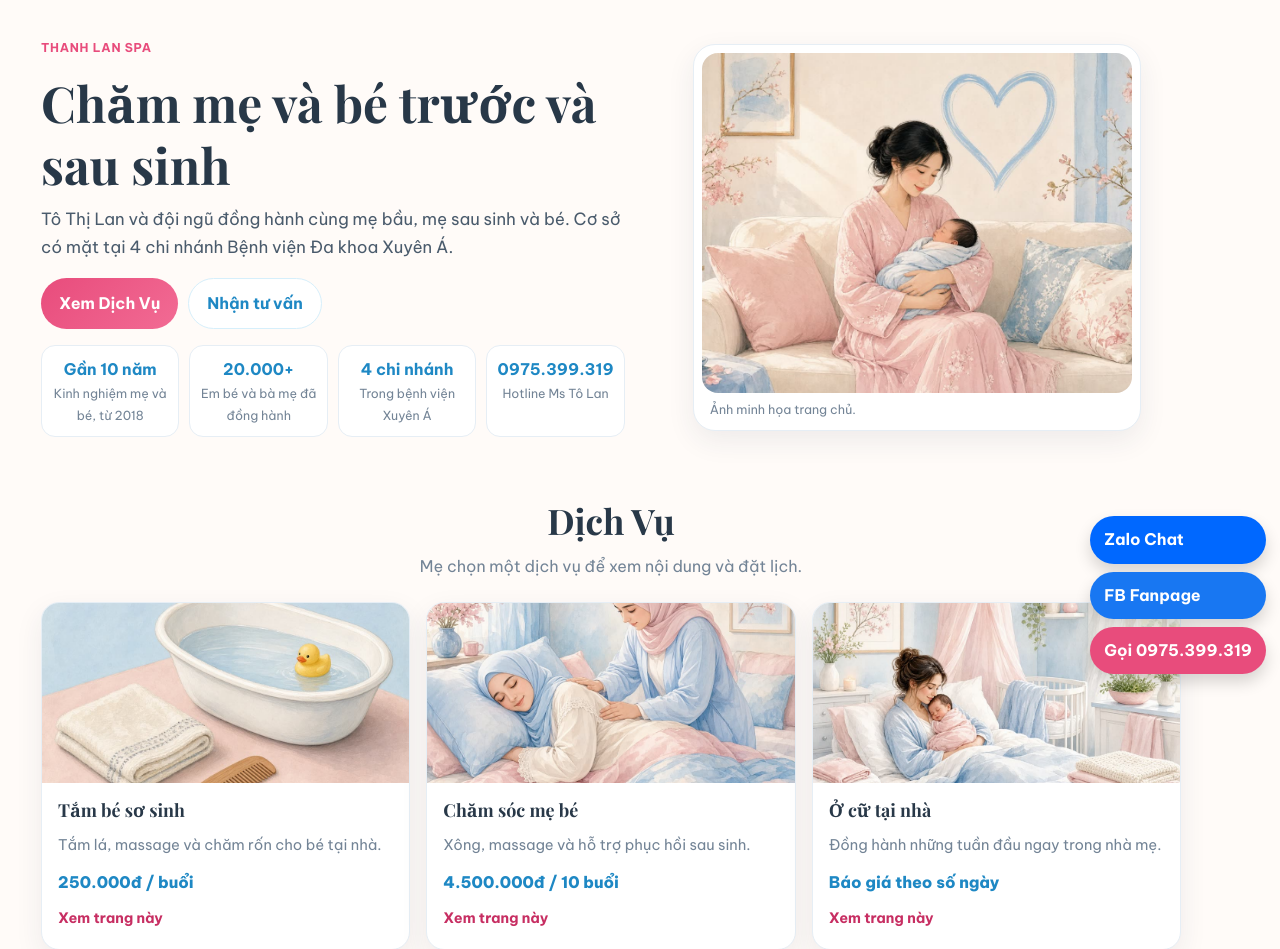
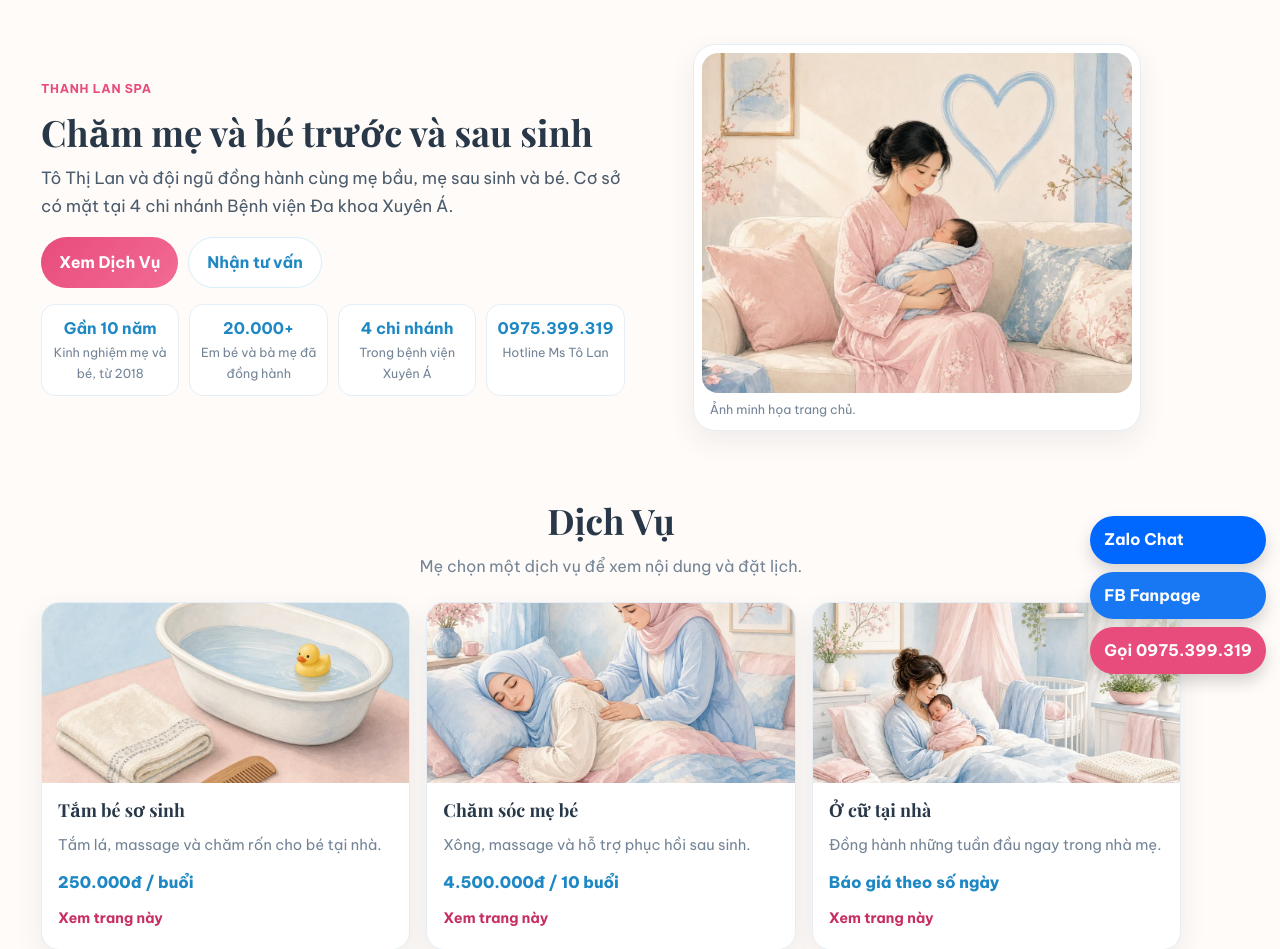
Before and after one commit to nguyennhuanhsp-art/Web_mebe, a PHP site: page / in a window 1280 px wide. Shown: the part 112-1061 px from the top of the page. Run offline with PHP 8.4, Linux system fonts and the light colour scheme.

Commit message:
Fit the homepage headline on one line.
The title scales with the text column so Chăm mẹ và bé trước và sau sinh stays on a single line.

Co-authored-by: nguyennhuanhsp-art <nguyennhuanhsp-art@users.noreply.github.com>

```diff
--- a/assets/site.css
+++ b/assets/site.css
@@ -102,8 +102,13 @@ main { padding-right: 58px; }
 
 .hero { padding: 28px 0 10px; }
 .hero-grid { display: grid; grid-template-columns: 1.05fr 0.95fr; gap: 28px; align-items: center; }
+.hero-grid > div:first-child { container-type: inline-size; }
 .kicker { color: var(--pink); font-weight: 700; letter-spacing: 0.06em; text-transform: uppercase; font-size: 0.76rem; }
-.hero h1 { font-size: clamp(2rem, 4vw, 3.1rem); }
+.hero h1 {
+  font-size: clamp(1.05rem, 6.2cqi, 2.3rem);
+  line-height: 1.15;
+  white-space: nowrap;
+}
 .lead { font-size: 1.05rem; }
 .actions { display: flex; flex-wrap: wrap; gap: 10px; margin: 16px 0; }
 .facts { display: grid; grid-template-columns: repeat(4, 1fr); gap: 10px; margin-top: 8px; }
--- a/wordpress/thanh-lan/functions.php
+++ b/wordpress/thanh-lan/functions.php
@@ -18,7 +18,7 @@ add_action('wp_enqueue_scripts', function () {
         array(),
         null
     );
-    wp_enqueue_style('thanh-lan-site', get_template_directory_uri() . '/assets/site.css', array('thanh-lan-fonts'), '1.2.0');
+    wp_enqueue_style('thanh-lan-site', get_template_directory_uri() . '/assets/site.css', array('thanh-lan-fonts'), '1.3.0');
     wp_enqueue_style('thanh-lan', get_stylesheet_uri(), array('thanh-lan-site'), '1.2.0');
     wp_enqueue_script('thanh-lan-site', get_template_directory_uri() . '/assets/site.js', array(), '1.2.0', true);
 });
```
Also changed, not shown: wordpress/thanh-lan/assets/site.css (+6 -1 lines).
